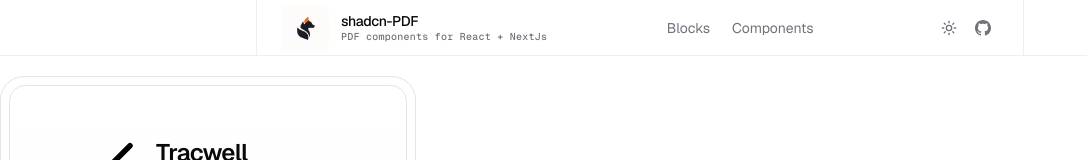
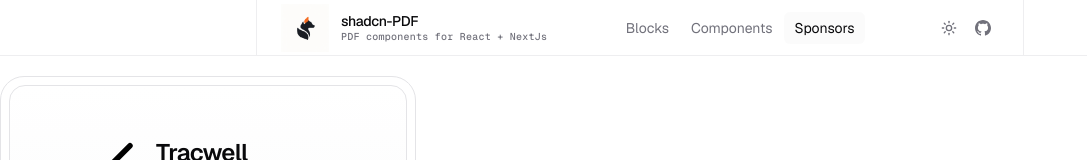
Before and after one commit to sammykad/shadcn-pdf, a Next.js app: page /sponsors in a window 1280 px wide. Shown: the top 160 px of the page, without its empty margins (0-1087 px from the left). Built offline with nearby package versions, Linux system fonts and the light colour scheme.

Commit message:
feat: add Sponsors link to navbar, add Indu Navar sponsor

```diff
--- a/app/(app)/sponsors/page.tsx
+++ b/app/(app)/sponsors/page.tsx
@@ -6,13 +6,25 @@ import React from 'react'
 const sponsors = () => {
     return (
         <div className="mt-5 grid gap-4 md:grid-cols-3">
+            <SponsorsCard />
+        </div>
+    )
+}
+
+export default sponsors
+
+
+
+
+const SponsorsCard = () => {
+    return (
         <Link
             href="https://tracwell.app/?utm_source=beui&utm_medium=referral&utm_campaign=sponsorship&utm_content=diamond_sponsor"
             target="_blank"
             rel="noreferrer noopener"
             className="block min-w-0 rounded-3xl border border-border bg-background p-2 transition-colors hover:border-border-strong focus-visible:outline-2 focus-visible:outline-offset-4 focus-visible:outline-ring"
         >
-                <div className="flex min-h-40 items-center justify-center gap-3 rounded-2xl border border-border bg-linear-to-t from-accent/10 to-card px-4 py-6">
+            <div className="flex min-h-40 items-center justify-center gap-3 rounded-2xl border border-border bg-linear-to-t from-accent/30 to-card px-4 py-6">
                 <Image
                     src="/favicon.svg"
                     alt=""
@@ -43,8 +55,5 @@ const sponsors = () => {
                 <ArrowRight aria-hidden="true" className="size-5 shrink-0 text-muted-foreground" />
             </div>
         </Link>
-        </div>
     )
 }
-
-export default sponsors
--- a/components/navbar.tsx
+++ b/components/navbar.tsx
@@ -13,6 +13,7 @@ import Image from "next/image";
 const NAV_LINKS = [
   { title: "Blocks", href: "/blocks" as Route },
   { title: "Components", href: "/components" as Route },
+  { title: "Sponsors", href: "/sponsors" as Route },
 ];
 
 export function Navbar() {
```
Lines whose indentation alone changed are shown as unchanged.
